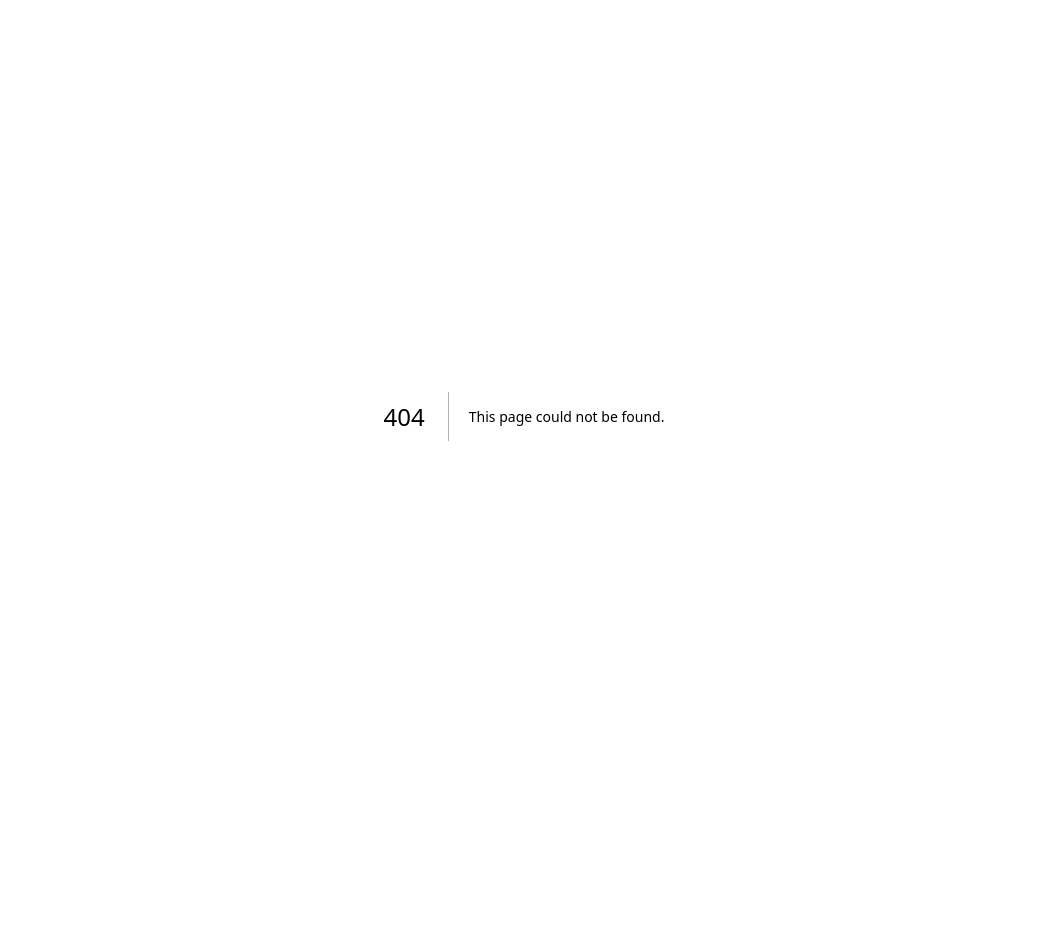
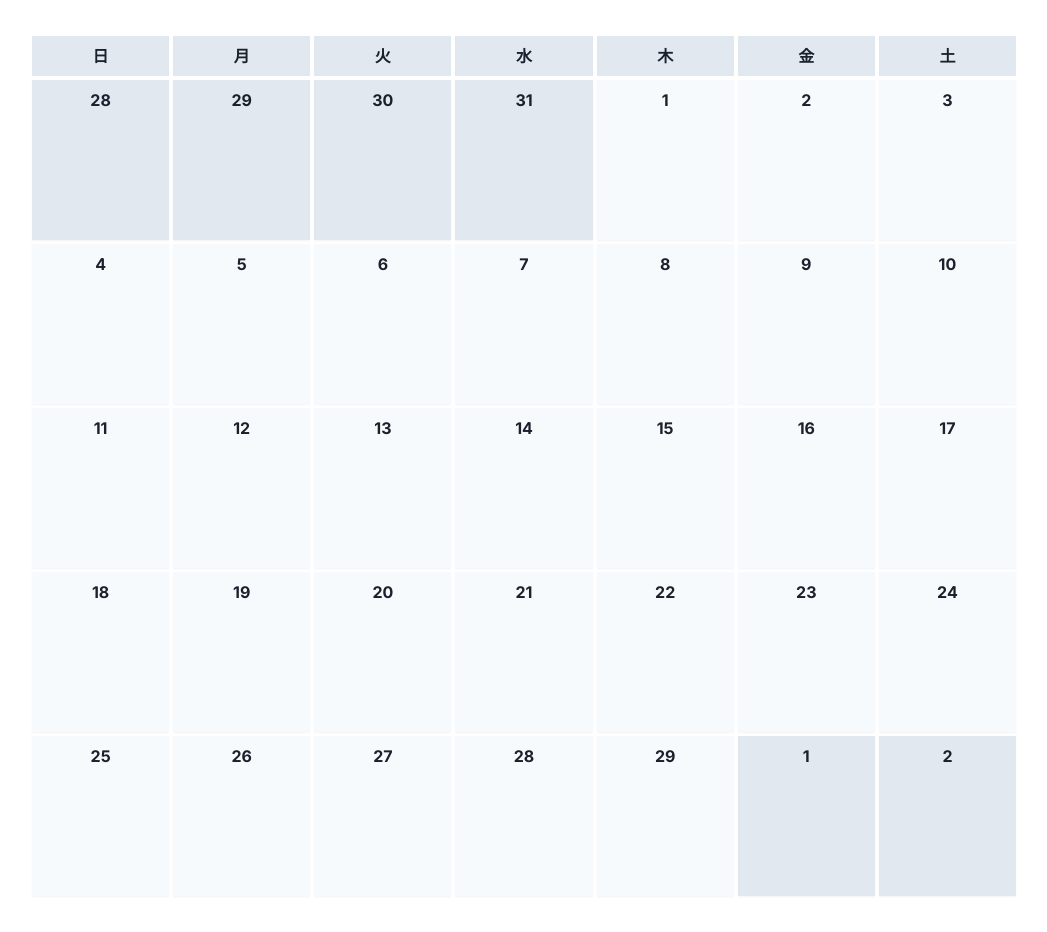
Before and after one commit to yamakeeeeeeeeen/multi-tenant-app-example, a Next.js app: page /1/monthly-plans in a window 1280 px wide. Before the commit this address had no page. Shown: the whole page, without its empty margins (116-1163 px from the left). Before the commit the page ends 832 px from the top, so only its background shows below. Built offline with nearby package versions, Linux system fonts and the light colour scheme.

Commit message:
feat: カレンダーUIを作成

```diff
--- /dev/null
+++ b/src/app/[subdomain]/monthly-plans/page.tsx
@@ -0,0 +1,9 @@
+import { NextPage } from "next"
+import { PageProps } from "@/types/pageProps"
+import { Page } from "@/components/pages/monthly-plans/show"
+
+const MonthlyPlansShow: NextPage<PageProps> = ({ params: { subdomain } }) => {
+  return <Page subdomain={subdomain} />
+}
+
+export default MonthlyPlansShow
--- a/src/app/[subdomain]/page.tsx
+++ b/src/app/[subdomain]/page.tsx
@@ -48,6 +48,11 @@ const DomainIndex: NextPage<PageProps> = ({ params: { subdomain } }) => {
               従業員作成
             </Link>
           </ListItem>
+          <ListItem>
+            <Link as={NextLink} href={path.monthlyPlans.show}>
+              月間計画表詳細
+            </Link>
+          </ListItem>
         </UnorderedList>
       </Box>
     </main>
--- /dev/null
+++ b/src/components/pages/monthly-plans/show/index.tsx
@@ -0,0 +1,68 @@
+import { FC } from "react"
+import { Box, Grid, GridItem, Text } from "@chakra-ui/react"
+
+type Props = {
+  subdomain: string
+}
+
+const daysOfWeek = ["日", "月", "火", "水", "木", "金", "土"] as const
+
+const year = 2024
+const month = 2
+
+export const Page: FC<Props> = ({ subdomain }) => {
+  console.log(subdomain)
+
+  // 指定された年月の初日と月末の日付を取得
+  const startDate = new Date(year, month - 1, 1)
+  const endDate = new Date(year, month, 0)
+
+  // 月の初日が週のどの曜日から始まるかを計算
+  const startDayOfWeek = startDate.getDay()
+
+  // 月の開始前と終了後の日付を計算
+  const daysFromPrevMonth = startDayOfWeek
+  const daysFromNextMonth = (7 - endDate.getDay() - 1) % 7
+
+  // 前月と翌月の日付を取得
+  const prevMonthEndDate = new Date(year, month - 1, 0).getDate()
+  const prevMonthDays = Array.from({ length: daysFromPrevMonth })
+    .map((_, index) => prevMonthEndDate - index)
+    .reverse()
+  const nextMonthDays = Array.from({ length: daysFromNextMonth }).map((_, index) => index + 1)
+
+  // 月の日付を取得
+  const currentMonthDays = Array.from({ length: endDate.getDate() }).map((_, index) => index + 1)
+
+  // カレンダーの全日付を合成
+  const allDays = [...prevMonthDays, ...currentMonthDays, ...nextMonthDays]
+
+  return (
+    <Box maxW="container.lg" mx="auto" p={5}>
+      <Grid templateColumns="repeat(7, 1fr)" gap={1}>
+        {daysOfWeek.map((day) => (
+          <GridItem w="100%" h="10" key={day} bg="gray.200" p={2}>
+            <Text textAlign="center" fontWeight="bold">
+              {day}
+            </Text>
+          </GridItem>
+        ))}
+
+        {allDays.map((day, index) => (
+          <GridItem
+            key={day}
+            w="100%"
+            h="40"
+            bg={index >= daysFromPrevMonth && index < daysFromPrevMonth + endDate.getDate() ? "gray.50" : "gray.200"}
+            p={2}
+            boxShadow="sm"
+          >
+            <Text textAlign="center" fontWeight="bold">
+              {day}
+            </Text>
+          </GridItem>
+        ))}
+      </Grid>
+    </Box>
+  )
+}
--- a/src/constants/path.ts
+++ b/src/constants/path.ts
@@ -9,6 +9,9 @@ export const path = {
     new: "/employees/new",
     show: (id: string) => `/users/${id}`,
     edit: (id: string) => `/users/${id}`,
+  },
+  monthlyPlans: {
+    show: "/monthly-plans", // TODO: 年、月、利用者IDをパラメータにする
   },
 
   api: {
```
